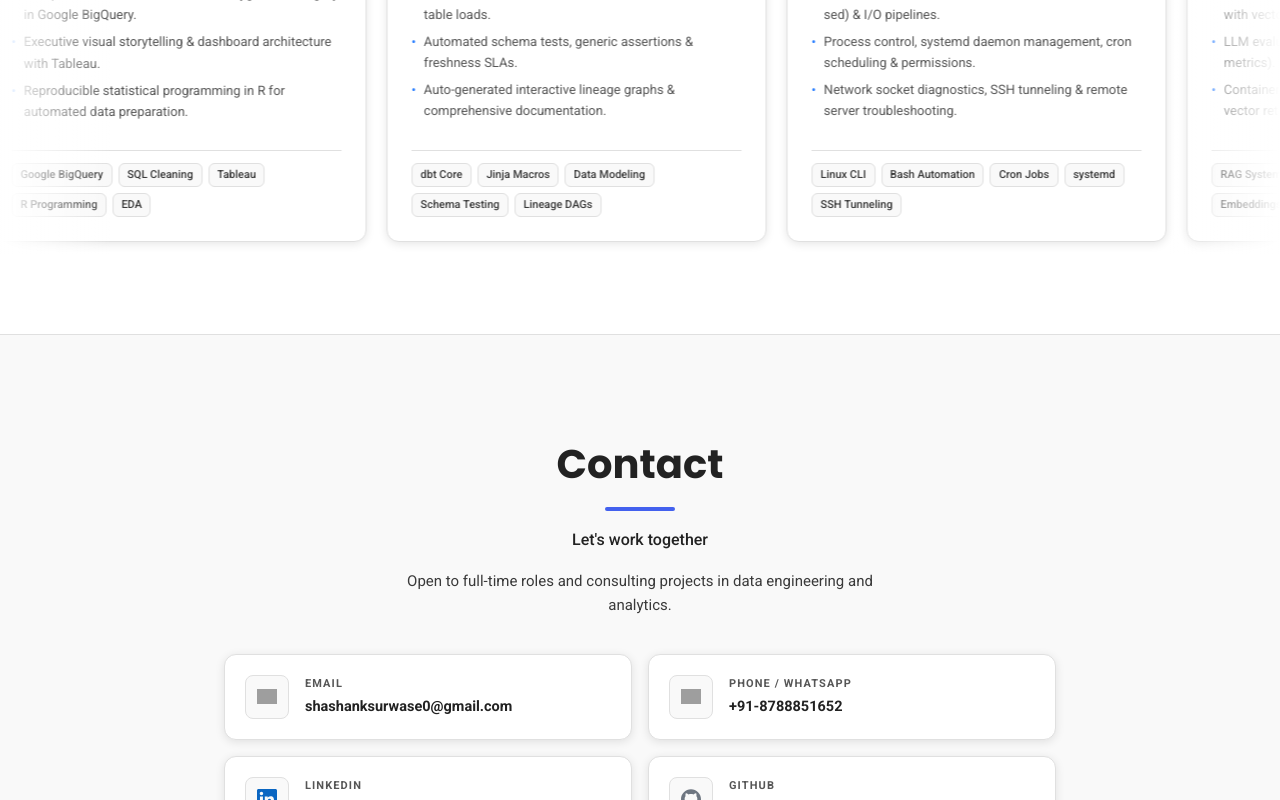
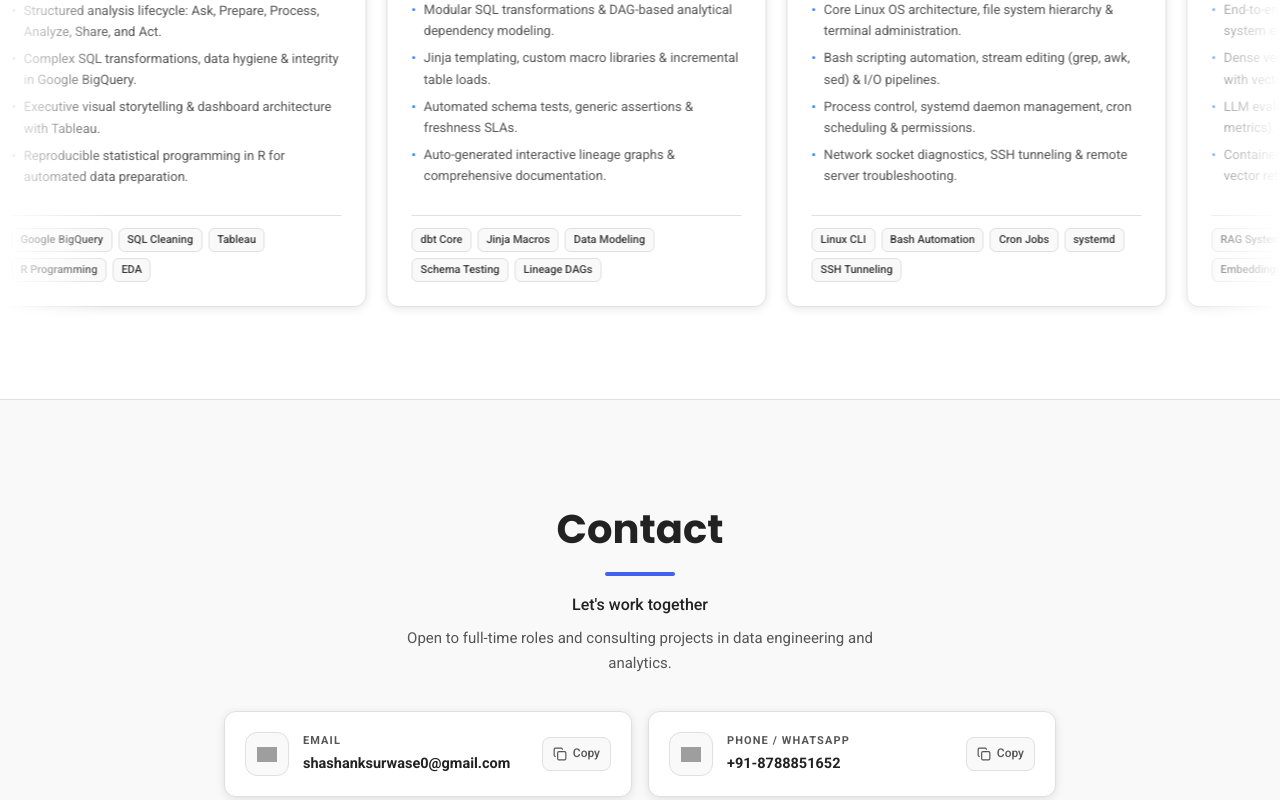
Before and after one commit to ShashankSurwase/Portfolio, a Next.js app: page /Portfolio/ in a window 1280 px wide. Shown: the part 6005-6805 px from the top of the page. Built offline with nearby package versions, Linux system fonts and the light colour scheme; grey boxes are pictures that could not be loaded.

Commit message:
feat: add portal UI expertise to Marketplaces skill card and improve Contact section UX

```diff
--- a/components/folio/FolioContact.tsx
+++ b/components/folio/FolioContact.tsx
@@ -1,50 +1,263 @@
 "use client";
-import { MapPin } from "lucide-react";
+import React, { useState } from "react";
+import { MapPin, ExternalLink, Copy, Check } from "lucide-react";
 import { PROFILE } from "@/lib/profile";
 
 const LOGO = "/Portfolio/logos";
-const CHANNELS = [
-  { logo: "gmail", label: "Email", value: PROFILE.email, href: PROFILE.emailHref },
-  { logo: "whatsapp", label: "Phone / WhatsApp", value: PROFILE.phone, href: PROFILE.phoneHref },
-  { logo: "linkedin", label: "LinkedIn", value: PROFILE.linkedin, href: PROFILE.linkedinHref },
-  { logo: "github", label: "GitHub", value: PROFILE.github, href: PROFILE.githubHref },
-];
 
 export default function FolioContact() {
+  const [copiedField, setCopiedField] = useState<string | null>(null);
+
+  const handleCopy = (text: string, label: string) => {
+    navigator.clipboard.writeText(text);
+    setCopiedField(label);
+    setTimeout(() => setCopiedField(null), 2000);
+  };
+
   return (
-    <section id="contact" className="py-16 sm:py-24" style={{ background: "var(--fo-bg-soft)", borderTop: "1px solid var(--fo-border)" }}>
+    <section
+      id="contact"
+      className="py-16 sm:py-24"
+      style={{
+        background: "var(--fo-bg-soft)",
+        borderTop: "1px solid var(--fo-border)",
+      }}
+    >
       <div className="max-w-4xl mx-auto px-5 sm:px-8 text-center">
         <h2 className="text-[32px] sm:text-[40px] font-bold">Contact</h2>
         <div className="fo-underline fo-underline-center" />
         <p className="mt-4 text-[16px] font-medium fo-ink">Let&apos;s work together</p>
-        <p className="mt-4 text-[15px] leading-relaxed max-w-lg mx-auto">
-          Open to full-time roles and consulting projects in data engineering
-          and analytics.
+        <p className="mt-2 text-[15px] fo-muted leading-relaxed max-w-lg mx-auto">
+          Open to full-time roles and consulting projects in data engineering and analytics.
         </p>
 
+        {/* Contact Cards Grid */}
         <div className="mt-9 grid sm:grid-cols-2 gap-4 text-left">
-          {CHANNELS.map((c) => (
-            <a
-              key={c.label}
-              href={c.href}
-              target={c.href.startsWith("http") ? "_blank" : undefined}
-              rel={c.href.startsWith("http") ? "noopener noreferrer" : undefined}
-              className="fo-card fo-card-hover flex items-center gap-4 p-5"
+          {/* 1. Email (Read & Copy — No auto-redirect) */}
+          <div
+            className="fo-card p-5 rounded-2xl flex items-center justify-between gap-3 transition-all hover:shadow-md"
+            style={{
+              background: "var(--fo-card)",
+              border: "1px solid var(--fo-border)",
+            }}
+          >
+            <div className="flex items-center gap-3.5 min-w-0">
+              <span
+                className="w-11 h-11 rounded-xl flex items-center justify-center flex-shrink-0"
+                style={{
+                  background: "var(--fo-bg-soft)",
+                  border: "1px solid var(--fo-border)",
+                }}
+              >
+                {/* eslint-disable-next-line @next/next/no-img-element */}
+                <img
+                  src={`${LOGO}/gmail.svg`}
+                  alt="Email"
+                  width={20}
+                  height={20}
+                  style={{ width: 20, height: 20, objectFit: "contain" }}
+                />
+              </span>
+              <div className="min-w-0">
+                <span className="block text-[11px] font-bold tracking-widest uppercase fo-muted">
+                  Email
+                </span>
+                <span className="block fo-ink text-[14px] sm:text-[14.5px] font-semibold truncate mt-0.5 select-all">
+                  {PROFILE.email}
+                </span>
+              </div>
+            </div>
+
+            <button
+              onClick={() => handleCopy(PROFILE.email, "email")}
+              title="Copy email address"
+              className="flex items-center gap-1.5 px-2.5 py-1.5 rounded-lg text-[12px] font-medium flex-shrink-0 transition-all cursor-pointer"
+              style={{
+                background: "var(--fo-bg-soft)",
+                border: "1px solid var(--fo-border)",
+                color: copiedField === "email" ? "#16a34a" : "var(--fo-ink)",
+              }}
             >
-              <span className="w-11 h-11 rounded-lg flex items-center justify-center flex-shrink-0" style={{ background: "var(--fo-bg-soft)", border: "1px solid var(--fo-border)" }}>
+              {copiedField === "email" ? (
+                <>
+                  <Check size={14} className="text-emerald-500" />
+                  <span className="text-emerald-600 dark:text-emerald-400 font-semibold">Copied!</span>
+                </>
+              ) : (
+                <>
+                  <Copy size={14} className="fo-muted" />
+                  <span className="fo-muted">Copy</span>
+                </>
+              )}
+            </button>
+          </div>
+
+          {/* 2. Phone / WhatsApp (Read & Copy — No auto-redirect) */}
+          <div
+            className="fo-card p-5 rounded-2xl flex items-center justify-between gap-3 transition-all hover:shadow-md"
+            style={{
+              background: "var(--fo-card)",
+              border: "1px solid var(--fo-border)",
+            }}
+          >
+            <div className="flex items-center gap-3.5 min-w-0">
+              <span
+                className="w-11 h-11 rounded-xl flex items-center justify-center flex-shrink-0"
+                style={{
+                  background: "var(--fo-bg-soft)",
+                  border: "1px solid var(--fo-border)",
+                }}
+              >
                 {/* eslint-disable-next-line @next/next/no-img-element */}
-                <img src={`${LOGO}/${c.logo}.svg`} alt="" width={20} height={20} style={{ width: 20, height: 20, objectFit: "contain" }} />
+                <img
+                  src={`${LOGO}/whatsapp.svg`}
+                  alt="WhatsApp"
+                  width={20}
+                  height={20}
+                  style={{ width: 20, height: 20, objectFit: "contain" }}
+                />
               </span>
-              <span className="min-w-0">
-                <span className="block text-[11px] font-bold tracking-widest uppercase fo-muted">{c.label}</span>
-                <span className="block fo-ink text-[14.5px] font-semibold truncate mt-0.5">{c.value}</span>
+              <div className="min-w-0">
+                <span className="block text-[11px] font-bold tracking-widest uppercase fo-muted">
+                  Phone / WhatsApp
+                </span>
+                <span className="block fo-ink text-[14px] sm:text-[14.5px] font-semibold truncate mt-0.5 select-all">
+                  {PROFILE.phone}
+                </span>
+              </div>
+            </div>
+
+            <button
+              onClick={() => handleCopy(PROFILE.phone, "phone")}
+              title="Copy phone number"
+              className="flex items-center gap-1.5 px-2.5 py-1.5 rounded-lg text-[12px] font-medium flex-shrink-0 transition-all cursor-pointer"
+              style={{
+                background: "var(--fo-bg-soft)",
+                border: "1px solid var(--fo-border)",
+                color: copiedField === "phone" ? "#16a34a" : "var(--fo-ink)",
+              }}
+            >
+              {copiedField === "phone" ? (
+                <>
+                  <Check size={14} className="text-emerald-500" />
+                  <span className="text-emerald-600 dark:text-emerald-400 font-semibold">Copied!</span>
+                </>
+              ) : (
+                <>
+                  <Copy size={14} className="fo-muted" />
+                  <span className="fo-muted">Copy</span>
+                </>
+              )}
+            </button>
+          </div>
+
+          {/* 3. LinkedIn (Clickable Profile without raw URL) */}
+          <a
+            href={PROFILE.linkedinHref}
+            target="_blank"
+            rel="noopener noreferrer"
+            className="fo-card fo-card-hover p-5 rounded-2xl flex items-center justify-between gap-3 transition-all hover:shadow-md group cursor-pointer"
+            style={{
+              background: "var(--fo-card)",
+              border: "1px solid var(--fo-border)",
+            }}
+          >
+            <div className="flex items-center gap-3.5 min-w-0">
+              <span
+                className="w-11 h-11 rounded-xl flex items-center justify-center flex-shrink-0"
+                style={{
+                  background: "var(--fo-bg-soft)",
+                  border: "1px solid var(--fo-border)",
+                }}
+              >
+                {/* eslint-disable-next-line @next/next/no-img-element */}
+                <img
+                  src={`${LOGO}/linkedin.svg`}
+                  alt="LinkedIn"
+                  width={20}
+                  height={20}
+                  style={{ width: 20, height: 20, objectFit: "contain" }}
+                />
               </span>
-            </a>
-          ))}
+              <div className="min-w-0">
+                <span className="block text-[11px] font-bold tracking-widest uppercase fo-muted">
+                  LinkedIn
+                </span>
+                <span className="block fo-ink text-[14.5px] font-semibold truncate mt-0.5 group-hover:text-[var(--fo-accent)] transition-colors">
+                  Shashank Surwase
+                </span>
+              </div>
+            </div>
+
+            <span
+              className="w-8 h-8 rounded-lg flex items-center justify-center flex-shrink-0 text-[var(--fo-muted)] group-hover:text-[var(--fo-accent)] group-hover:bg-[var(--fo-accent-soft)] transition-all"
+              style={{ border: "1px solid var(--fo-border)" }}
+            >
+              <ExternalLink size={15} />
+            </span>
+          </a>
+
+          {/* 4. GitHub (Clickable Profile without raw URL) */}
+          <a
+            href={PROFILE.githubHref}
+            target="_blank"
+            rel="noopener noreferrer"
+            className="fo-card fo-card-hover p-5 rounded-2xl flex items-center justify-between gap-3 transition-all hover:shadow-md group cursor-pointer"
+            style={{
+              background: "var(--fo-card)",
+              border: "1px solid var(--fo-border)",
+            }}
+          >
+            <div className="flex items-center gap-3.5 min-w-0">
+              <span
+                className="w-11 h-11 rounded-xl flex items-center justify-center flex-shrink-0"
+                style={{
+                  background: "var(--fo-bg-soft)",
+                  border: "1px solid var(--fo-border)",
+                }}
+              >
+                {/* eslint-disable-next-line @next/next/no-img-element */}
+                <img
+                  src={`${LOGO}/github.svg`}
+                  alt="GitHub"
+                  width={20}
+                  height={20}
+                  style={{ width: 20, height: 20, objectFit: "contain" }}
+                />
+              </span>
+              <div className="min-w-0">
+                <span className="block text-[11px] font-bold tracking-widest uppercase fo-muted">
+                  GitHub
+                </span>
+                <span className="block fo-ink text-[14.5px] font-semibold truncate mt-0.5 group-hover:text-[var(--fo-accent)] transition-colors">
+                  ShashankSurwase
+                </span>
+              </div>
+            </div>
+
+            <span
+              className="w-8 h-8 rounded-lg flex items-center justify-center flex-shrink-0 text-[var(--fo-muted)] group-hover:text-[var(--fo-accent)] group-hover:bg-[var(--fo-accent-soft)] transition-all"
+              style={{ border: "1px solid var(--fo-border)" }}
+            >
+              <ExternalLink size={15} />
+            </span>
+          </a>
         </div>
 
-        <div className="mt-8 flex flex-wrap items-center justify-center gap-6 text-[13px] fo-muted">
-          <span className="inline-flex items-center gap-2"><MapPin size={13} /> Pune, India</span>
+        {/* Adjusted & Elevated Pune Location Tag */}
+        <div className="mt-9 flex justify-center">
+          <div
+            className="inline-flex items-center gap-2.5 px-5 py-2.5 rounded-full text-[13.5px] font-medium shadow-sm transition-all"
+            style={{
+              background: "var(--fo-card)",
+              border: "1px solid var(--fo-border)",
+              color: "var(--fo-ink)",
+            }}
+          >
+            <span className="w-2 h-2 rounded-full bg-emerald-500 animate-pulse" />
+            <MapPin size={16} className="text-[var(--fo-accent)] flex-shrink-0" />
+            <span>Based in Pune, India · Available for Remote &amp; Hybrid Roles</span>
+          </div>
         </div>
       </div>
     </section>
--- a/components/folio/FolioSkills.tsx
+++ b/components/folio/FolioSkills.tsx
@@ -17,6 +17,7 @@ const LOGO_BASE = "/Portfolio/logos";
 interface SkillGroup {
   icon: React.ComponentType<{ size?: number; className?: string }>;
   title: string;
+  description?: string;
   items: Skill[];
 }
 
@@ -91,6 +92,8 @@ const GROUP_ARCHITECTURE: SkillGroup = {
 const GROUP_MARKETPLACES: SkillGroup = {
   icon: ShoppingBag,
   title: "Marketplaces & Ingestion Portals",
+  description:
+    "Hands-on expertise across merchant portal UIs & backends — navigating report exports, interpreting business metrics (settlement, inventory, ad spend), and architecting automated ingestion pipelines.",
   items: [
     { name: "Amazon SP-API", emoji: "🛒" },
     { name: "Amazon Vendor Central", emoji: "📦" },
@@ -180,7 +183,7 @@ function SkillCard({ g }: { g: SkillGroup }) {
       }}
     >
       <div>
-        <div className="flex items-center gap-2.5 mb-4">
+        <div className="flex items-center gap-2.5 mb-3">
           <span
             className="w-9 h-9 rounded-lg flex items-center justify-center flex-shrink-0"
             style={{
@@ -194,6 +197,12 @@ function SkillCard({ g }: { g: SkillGroup }) {
             {g.title}
           </h3>
         </div>
+
+        {g.description && (
+          <p className="text-[12.5px] sm:text-[13px] fo-muted leading-relaxed mb-3.5">
+            {g.description}
+          </p>
+        )}
 
         <div className="flex flex-wrap gap-2">
           {g.items.map((s) => (
```
